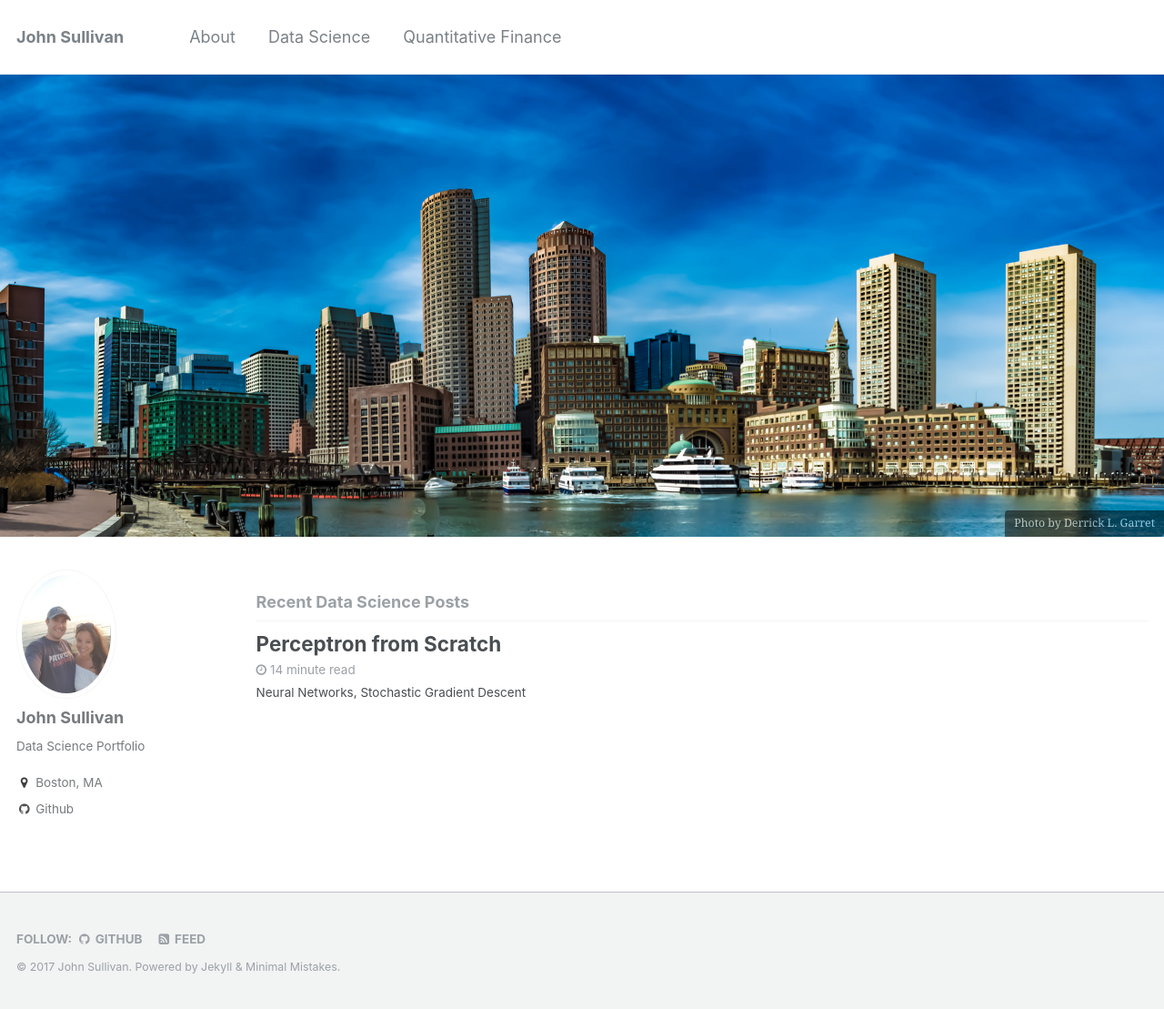
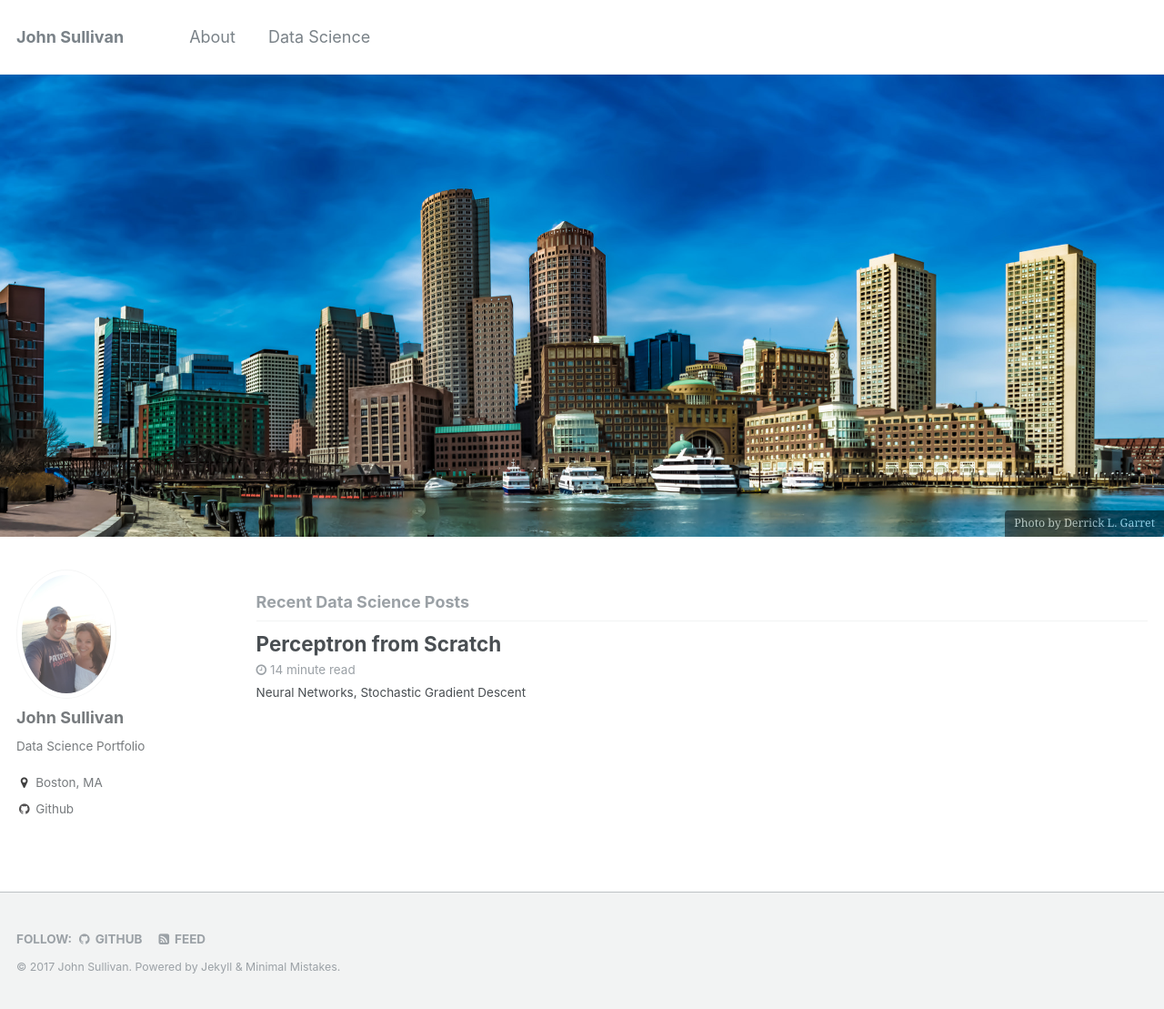
Before and after one commit to jtsulliv/jtsulliv.github.io, a Jekyll site: the page built from index.html, in a window 1280 px wide and 1109 px high. Shown: the whole window at 91% size. Built offline with Jekyll 4.4.1, drawn with Linux system fonts in a browser that asks for light colours; the list of posts is cut into pages by our own code.

Commit message:
Update navigation.yml

```diff
--- a/_data/navigation.yml
+++ b/_data/navigation.yml
@@ -5,6 +5,3 @@ main:
 
   - title: "Data Science"
     url: /datascience/
-
-  - title: "Quantitative Finance"
-    url: /quantitative-finance/
```
